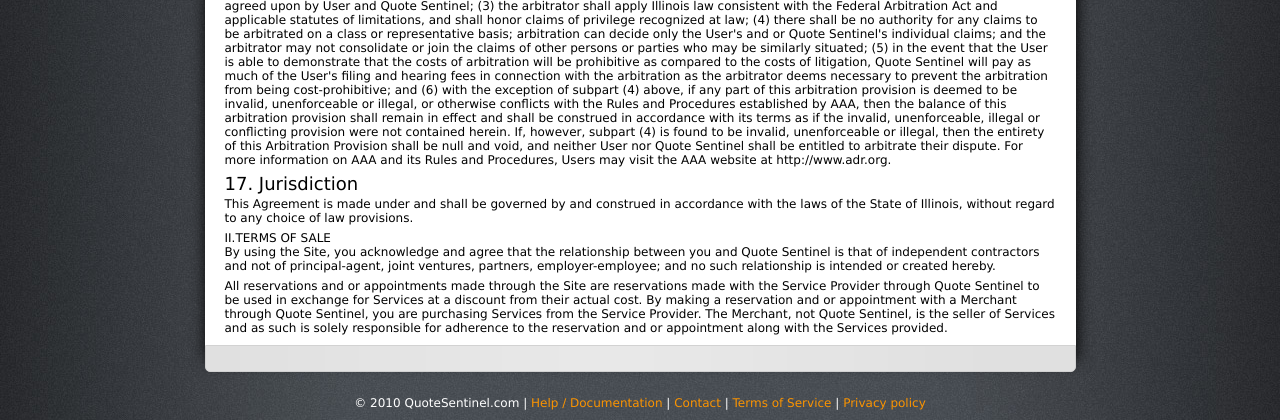
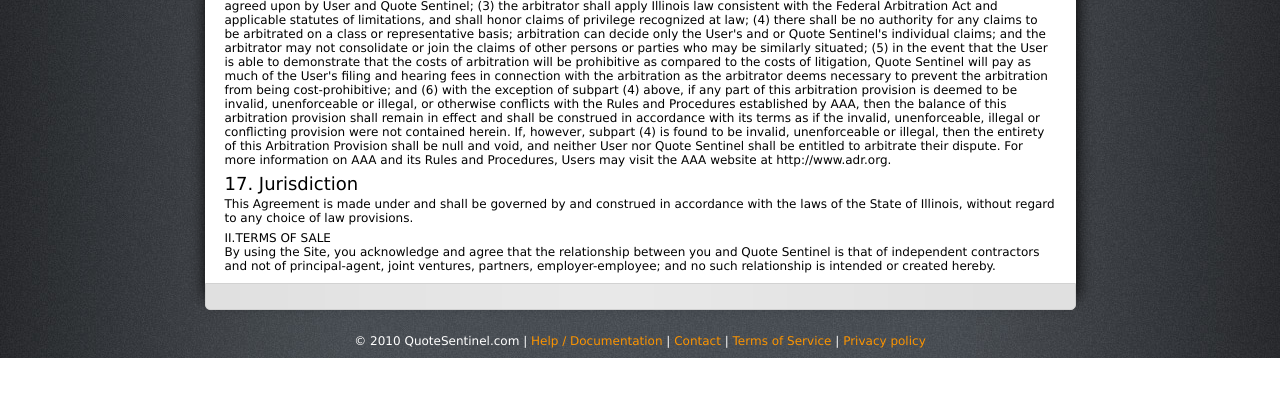
Before and after one commit to ezl/chromano_trial, a Django app: template templates/terms_of_service.html in a window 1280 px wide. Shown: the part 2283-2703 px from the top of the page. After the commit the page ends 2641 px from the top, so only its background shows below. Run offline with Django 3.2, Linux system fonts and the light colour scheme; the template is opened without the code that fills it, so the values that code supplies are empty; some libraries are stand-ins or nearby versions.

Commit message:
remove unnecessary comment in terms

```diff
--- a/templates/terms_of_service.html
+++ b/templates/terms_of_service.html
@@ -318,15 +318,5 @@ you and Quote Sentinel is that of independent contractors and not of principal-a
 joint ventures, partners, employer-employee; and no such relationship is
 intended or created hereby.</p>
 
-<p>All reservations and or appointments made through the Site are reservations
-made with the Service Provider through Quote Sentinel to be used in exchange for
-Services at a discount from their actual cost. By making a reservation and or
-appointment with a Merchant through Quote Sentinel, you are purchasing Services from
-the Service Provider.  The Merchant, not Quote Sentinel, is the seller of Services
-and as such is solely responsible for adherence to the reservation and or
-appointment along with the Services provided.</p>
-
-
-
 </div>
 {% endblock %}
```
